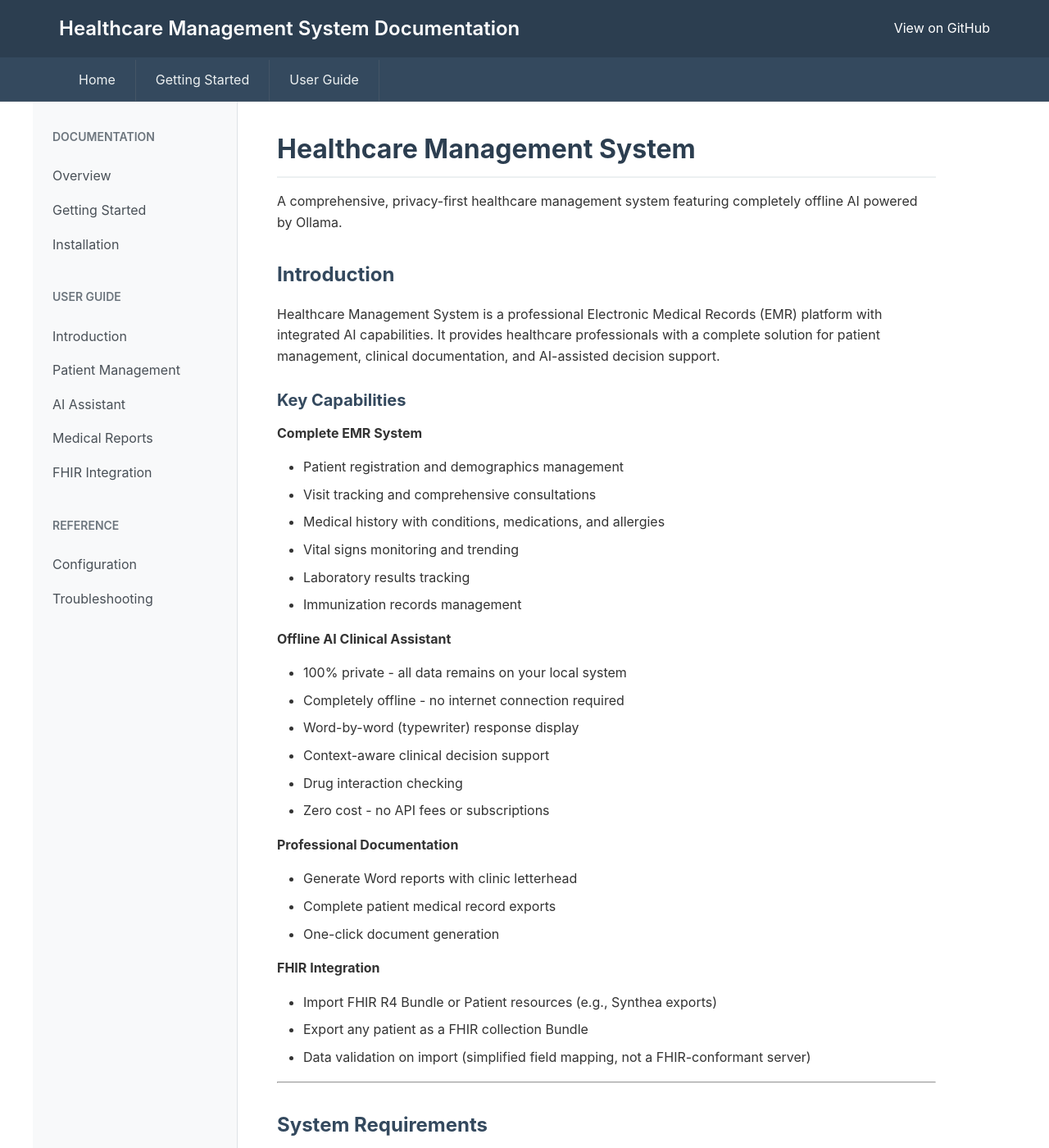
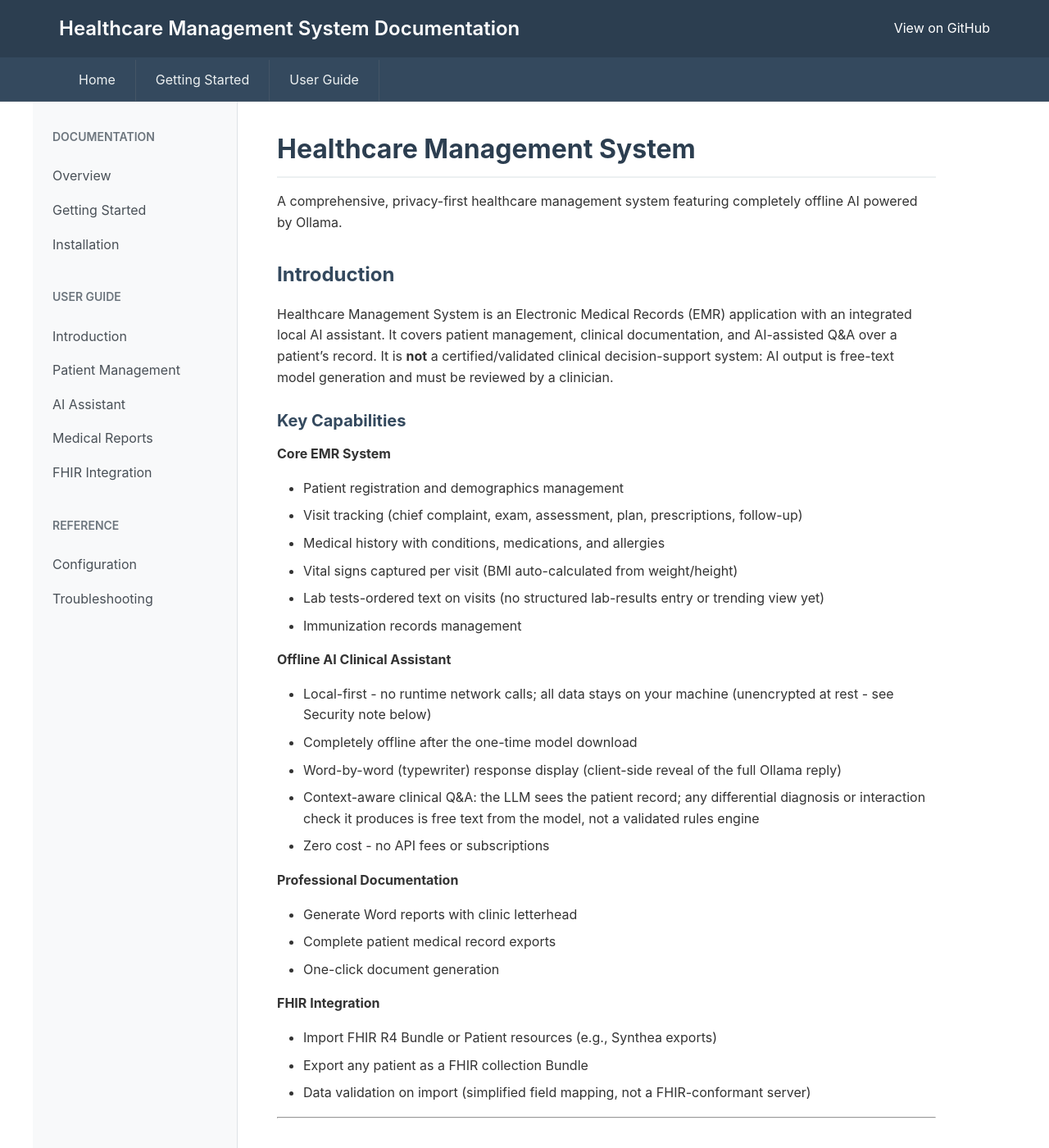
Before and after one commit to mabdulre9/ai-enabled-healthcare-system, a Jekyll site: the page built from docs/index.md, in a window 1280 px wide and 1400 px high. Shown: the whole window at 82% size. Built offline with Jekyll 4.4.1, drawn with Linux system fonts in a browser that asks for light colours; some of the changed text lies outside the part shown.

Commit message:
Correct false and overstated claims in docs and UI
- WCAG AAA claim removed (no aria, no label-for, no alt -> not conformant at any level)
- Lab Results/trending claim -> Lab Orders (no structured lab-results UI exists)
- Clinical Decision Support / drug interaction checking -> LLM free text, no validated DB
- 100% Private -> Local-First with unencrypted-at-rest caveat; 'never leaves your computer' softened
- No Third-Party Dependencies -> No Third-Party Services (lists Flask/Werkzeug/python-docx/Pydantic/ollama)
- 'Uses complete patient data' -> last 5 visits/labs per ai_service.py
- Clinic config path app.py:18-22 -> app/config.py:7-10 (app.py has 19 lines)
- TROUBLESHOOTING: FLASK_PORT env instead of editing app.py (server binds 127.0.0.1, debug off by default)
- WORD_REPORTS_GUIDE: email SMTP block marked not implemented; app/config.py fix
- settings/ai-assistant templates: private/CDS banners made truthful; stale api-reference link removed

```diff
--- a/docs/_layouts/default.html
+++ b/docs/_layouts/default.html
@@ -329,7 +329,7 @@
     <div class="footer">
         <div class="footer-content">
             <p>&copy; 2024 Healthcare Management System. Licensed under MIT License.</p>
-            <p>100% Private • 100% Free • 100% Offline</p>
+            <p>Local-first • Free &amp; open source • Runs offline</p>
         </div>
     </div>
 </body>
--- a/docs/index.md
+++ b/docs/index.md
@@ -9,24 +9,27 @@ A comprehensive, privacy-first healthcare management system featuring completely
 
 ## Introduction
 
-Healthcare Management System is a professional Electronic Medical Records (EMR) platform with integrated AI capabilities. It provides healthcare professionals with a complete solution for patient management, clinical documentation, and AI-assisted decision support.
+Healthcare Management System is an Electronic Medical Records (EMR) application with an
+integrated local AI assistant. It covers patient management, clinical documentation, and
+AI-assisted Q&A over a patient's record. It is **not** a certified/validated clinical
+decision-support system: AI output is free-text model generation and must be reviewed by a clinician.
 
 ### Key Capabilities
 
-**Complete EMR System**
+**Core EMR System**
 - Patient registration and demographics management
-- Visit tracking and comprehensive consultations
+- Visit tracking (chief complaint, exam, assessment, plan, prescriptions, follow-up)
 - Medical history with conditions, medications, and allergies
-- Vital signs monitoring and trending
-- Laboratory results tracking
+- Vital signs captured per visit (BMI auto-calculated from weight/height)
+- Lab tests-ordered text on visits (no structured lab-results entry or trending view yet)
 - Immunization records management
 
 **Offline AI Clinical Assistant**
-- 100% private - all data remains on your local system
-- Completely offline - no internet connection required
-- Word-by-word (typewriter) response display
-- Context-aware clinical decision support
-- Drug interaction checking
+- Local-first - no runtime network calls; all data stays on your machine (unencrypted at rest - see Security note below)
+- Completely offline after the one-time model download
+- Word-by-word (typewriter) response display (client-side reveal of the full Ollama reply)
+- Context-aware clinical Q&A: the LLM sees the patient record; any differential diagnosis or
+  interaction check it produces is free text from the model, not a validated rules engine
 - Zero cost - no API fees or subscriptions
 
 **Professional Documentation**
@@ -86,10 +89,10 @@ For detailed installation instructions, see [Getting Started](getting-started.ht
 
 ### Privacy & Security
 
-- **Local-First Architecture** - All patient data stored locally (SQLite)
+- **Local-First Architecture** - All patient data stored locally (SQLite, unencrypted at rest)
 - **Offline AI Processing** - No cloud API calls
 - **Login Protected** - Shared password gate on all pages and APIs
-- **No Third-Party Dependencies** - Complete data control
+- **No Third-Party Services** - Your data is not sent to external processors at runtime (the app itself uses open-source libraries: Flask, Werkzeug, python-docx, Pydantic, the ollama client)
 
 *Note: local-only storage reduces exposure but is not "HIPAA compliance." See the
 repository README's Security & Compliance Notes for implemented vs. missing safeguards.*
@@ -104,9 +107,9 @@ repository README's Security & Compliance Notes for implemented vs. missing safe
 ### Technical Excellence
 
 - **FHIR R4 Import/Export** - Exchange patient data as FHIR Bundles (simplified mapping)
-- **RESTful API** - Clean, documented endpoints
-- **Professional UI** - Hospital-grade interface design
-- **Extensive Documentation** - Comprehensive guides and references
+- **JSON HTTP API** - REST-style endpoints under `/api/` (no OpenAPI spec / generated reference yet)
+- **Clinic-oriented UI** - Simple, functional single-page app (no component framework)
+- **Guides** - Getting-started, user-guide, and topic docs below (no full API reference yet)
 
 ---
 
@@ -140,8 +143,9 @@ Reliable operation in areas with limited internet connectivity. Complete EMR fun
 - **Frontend:** HTML5, CSS3, Vanilla JavaScript
 - **AI Engine:** Ollama (local LLM inference)
 - **Document Generation:** python-docx
-- **Data Format:** JSON with FHIR R4 support
-- **Standards:** FHIR R4 import/export (simplified mapping), WCAG AAA
+- **Storage:** SQLite (`data/healthcare.db`); each patient/settings record is stored as a JSON blob
+- **Standards:** FHIR R4 import/export (simplified mapping)
+- **Accessibility:** Semantic HTML with `lang` set; labels are not yet associated with inputs and ARIA attributes are absent, so the UI is **not** WCAG-conformant at any level
 
 ---
 
--- a/templates/settings.html
+++ b/templates/settings.html
@@ -27,17 +27,17 @@
 
         <!-- Ollama Configuration ONLY -->
         <div class="form-section">
-            <h2>🔒 Ollama Configuration (100% Private & Offline)</h2>
+            <h2>🔒 Ollama Configuration (Local & Offline)</h2>
 
             <div class="info-box success">
-                <strong>✅ Complete Privacy - Your data never leaves your computer!</strong><br><br>
+                <strong>✅ Local AI - prompts and responses stay on this machine</strong><br><br>
                 <strong>Setup Steps:</strong><br>
                 1. Download Ollama: <a href="https://ollama.com/download" target="_blank" style="color: white; text-decoration: underline;">https://ollama.com/download</a><br>
                 2. Install and run Ollama<br>
                 3. Pull a model: <code>ollama pull qwen2.5:4b</code><br>
                 4. Enter model name below<br>
                 5. Click TEST MODEL, then SAVE SETTINGS<br>
-                6. Use AI Assistant - completely private!
+                6. Use AI Assistant - no cloud APIs
             </div>
 
             <div class="form-row">
```
Also changed, not shown: other parts of docs/index.md (+0 -1 lines), TROUBLESHOOTING.md (+18 -5 lines), WORD_REPORTS_GUIDE.md (+8 -3 lines), templates/ai-assistant.html (+4 -3 lines), README.md.
